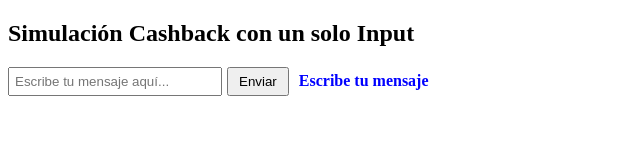
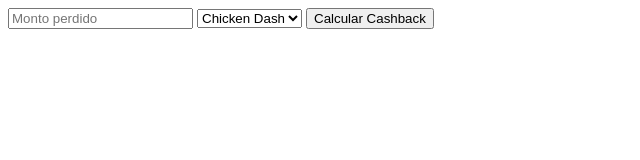
Before and after one commit to Fravens7/tidio-backend-test, a website: page index.html in a window 1280 px wide. Shown: the whole page, without its empty margins (0-640 px from the left). Drawn offline with Linux system fonts and the light colour scheme; no server answers.

Commit message:
Update index.html

```diff
--- a/index.html
+++ b/index.html
@@ -1,125 +1,26 @@
-<!DOCTYPE html>
-<html lang="es">
-<head>
-  <meta charset="UTF-8">
-  <title>Cashback Input Flow</title>
-  <style>
-    #chatSystem {
-      display: inline-block;
-      margin-left: 10px;
-      font-weight: bold;
-      color: blue;
-    }
-    #container {
-      display: flex;
-      align-items: center;
-      margin-top: 20px;
-    }
-    input {
-      width: 200px;
-      padding: 5px;
-    }
-    button {
-      padding: 5px 10px;
-      margin-left: 5px;
-    }
-  </style>
-</head>
-<body>
-  <h2>Simulación Cashback con un solo Input</h2>
+<input type="number" id="monto" placeholder="Monto perdido">
+<select id="promocion">
+  <option value="chicken dash">Chicken Dash</option>
+  <option value="slots">Slots</option>
+</select>
+<button id="calcular">Calcular Cashback</button>
+<div id="resultado"></div>
 
-  <div id="container">
-    <input type="text" id="mensaje" placeholder="Escribe tu mensaje aquí..." />
-    <button onclick="procesarInput()">Enviar</button>
-    <span id="chatSystem">Escribe tu mensaje</span>
-  </div>
+<script>
+document.getElementById("calcular").addEventListener("click", () => {
+  const monto = parseFloat(document.getElementById("monto").value);
+  const promocion = document.getElementById("promocion").value;
 
-  <div id="chatLog" style="margin-top:20px;"></div>
-
-  <script>
-    let estado = "inicio"; // inicio, esperandoPromocion, esperandoMonto
-    let promocionSeleccionada = null;
-
-    const MIN_CASHBACK = 10;
-    const MAX_CASHBACK_CHICKEN = 5000;
-    const PERCENT_CHICKEN = 0.10;
-
-    function limpiarInput() {
-      document.getElementById("mensaje").value = "";
-    }
-
-    function actualizarSistema(texto) {
-      document.getElementById("chatSystem").textContent = texto;
-    }
-
-    function procesarInput() {
-      const input = document.getElementById("mensaje").value.trim();
-      if (!input) return;
-
-      const chatLog = document.getElementById("chatLog");
-      chatLog.innerHTML += `<p><b>Tú:</b> ${input}</p>`;
-
-      switch(estado) {
-        case "inicio":
-          if (input.toLowerCase().includes("cashback")) {
-            actualizarSistema("Qué promoción quieres, Slots o Chicken Dash?");
-            estado = "esperandoPromocion";
-          } else {
-            actualizarSistema("No entiendo tu mensaje aún.");
-          }
-          break;
-
-        case "esperandoPromocion":
-          if (input.toLowerCase() === "slots" || input.toLowerCase() === "chicken dash") {
-            promocionSeleccionada = input.toLowerCase();
-            actualizarSistema("Coloque el monto perdido:");
-            estado = "esperandoMonto";
-          } else {
-            actualizarSistema("Por favor, escribe 'Slots' o 'Chicken Dash'");
-          }
-          break;
-
-        case "esperandoMonto":
-          const monto = parseFloat(input);
-          if (isNaN(monto) || monto <= 0) {
-            actualizarSistema("Ingresa un monto válido mayor a 0");
-            break;
-          }
-
-          let reply = "";
-          if (promocionSeleccionada === "chicken dash") {
-            let cashback = monto * PERCENT_CHICKEN;
-            if (cashback >= MAX_CASHBACK_CHICKEN) cashback = MAX_CASHBACK_CHICKEN;
-            if (cashback < MIN_CASHBACK) cashback = MIN_CASHBACK;
-
-            reply = `🎉 Chicken Dash\nMonto ingresado: ${monto} BDT\nPorcentaje aplicado: ${PERCENT_CHICKEN*100}%\nTotal cashback: ${cashback.toFixed(2)} BDT`;
-          } else if (promocionSeleccionada === "slots") {
-            let porcentaje = 0;
-            if (monto <= 250000) porcentaje = 0.06;
-            else if (monto <= 500000) porcentaje = 0.08;
-            else if (monto <= 1000000) porcentaje = 0.10;
-            else porcentaje = 0.12;
-
-            let cashback = monto * porcentaje;
-            if (cashback < MIN_CASHBACK) cashback = MIN_CASHBACK;
-
-            reply = `🎰 Slots Weekly\nMonto ingresado: ${monto} BDT\nPorcentaje aplicado: ${porcentaje*100}%\nTotal cashback: ${cashback.toFixed(2)} BDT`;
-          }
-
-          chatLog.innerHTML += `<p><b>Calculadora:</b><br>${reply.replace(/\n/g,"<br>")}</p>`;
-          actualizarSistema("Escribe tu mensaje"); // reinicia instrucciones
-          promocionSeleccionada = null;
-          estado = "inicio";
-          break;
-
-        default:
-          actualizarSistema("No entiendo tu mensaje aún.");
-      }
-
-      limpiarInput();
-    }
-  </script>
-  <script src="test-backend.js"></script>
-
-</body>
-</html>
+  fetch("https://tu-proyecto.netlify.app/.netlify/functions/calcular_cashback", {
+    method: "POST",
+    headers: {
+      "Content-Type": "application/json"
+    },
+    body: JSON.stringify({ promocion, monto })
+  })
+  .then(res => res.json())
+  .then(data => {
+    document.getElementById("resultado").innerText = JSON.stringify(data);
+  });
+});
+</script>
```
